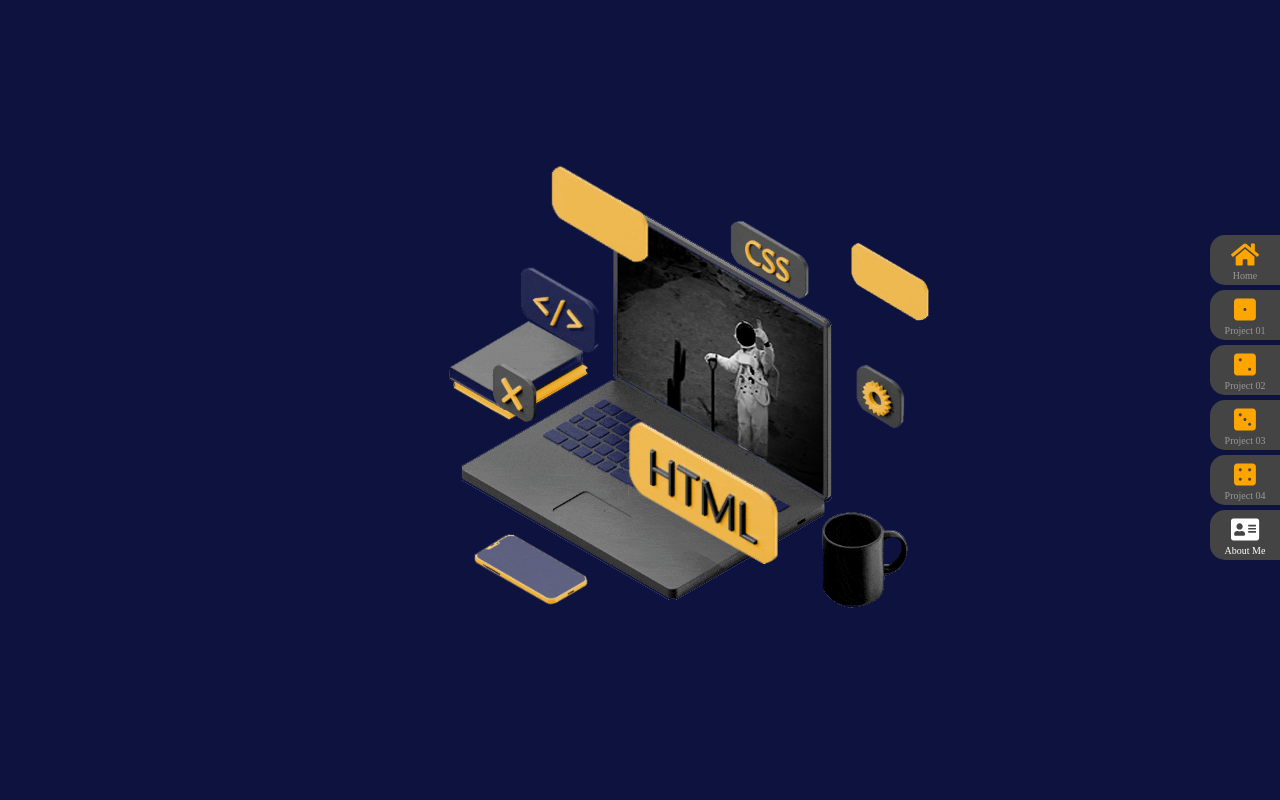
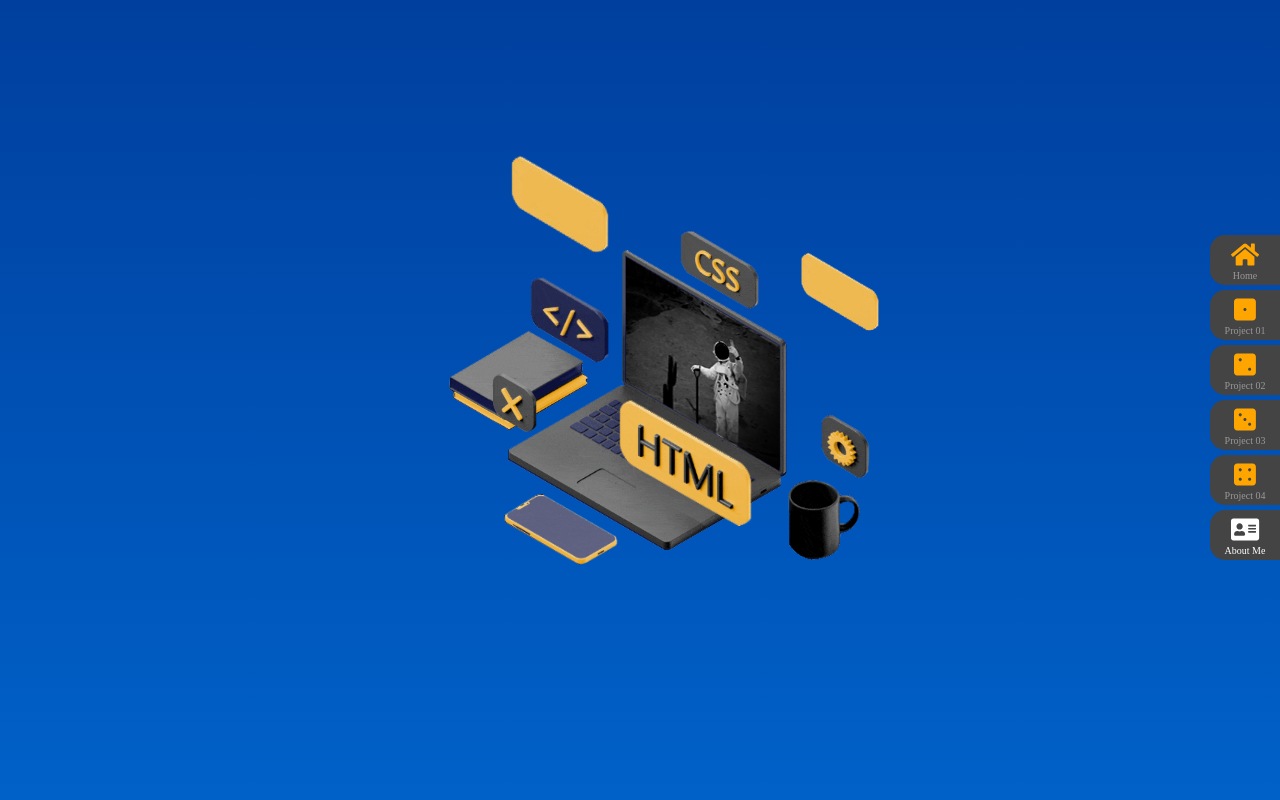
Before and after one commit to GiSeok-Hong/GiSeok-Hong.github.io, a plain HTML site: page index.html in a window 1280 px wide. Shown: the top 800 px of the page. Drawn offline with nearby package versions, Linux system fonts and the light colour scheme; grey boxes are pictures that could not be loaded.

Commit message:
08/26 css 수정 중...

```diff
--- a/css/index.css
+++ b/css/index.css
@@ -11,23 +11,24 @@
 #menu > li.active > a > span {color:#fff;}
 
 /* home */
+.section01 {background:linear-gradient(#003f9e, #0061c8);}
 .section01 > .home_wrap {width:1300px; height:100%; margin:0 auto; position: relative;}
 .section01 > .home_wrap > .txt {font-size: 48px; color: #fff; position: absolute; top:20%; left:50%; transform: translate(-50%, -50%);}
-.section01 > .home_wrap > .imgbox {width:400px; position:absolute; top:50%; left:50%; transform: translate(-50%, -50%); }
+.section01 > .home_wrap > .imgbox {width:300px; position:absolute; top:50%; left:50%; transform: translate(-50%, -50%); }
 .section01 > .home_wrap > .imgbox > img {width:100%;}
 .section01 > .home_wrap > .imgbox > img:not(:first-of-type) {position: absolute; width: 80px;}
 
 /* #notebook_img {} */
-#braket_img {top:30px; left:70px;}
-#css_img {top: -20px; left:280px;}
-#setting_img {top:150px; left:405px; width:50px;}
-#book_img {top: 80px; left:-30px; width:200px;}
-#phone_img {bottom:-20px; left:20px; width:120px;}
-#js_img {bottom:230px; left:400px;}
-#cup_img {bottom:-20px; right:-70px; width:120px;}
-#x_img {bottom:160px; left:15px; width:100px;}
-#html_img {bottom:12px; left:123px; width:260px;}
-#jquery_img {bottom:320px; left:100px; width:100px;}
+#braket_img {top:-10px; left:30px;}
+#css_img {top: -60px; left:180px;}
+#setting_img {top:150px; left:320px; width:50px;}
+#book_img {top: 40px; left:-80px; width:200px;}
+#phone_img {bottom:-30px; left:0px; width:120px;}
+#js_img {bottom:170px; left:300px;}
+#cup_img {bottom:-20px; right:-70px; width:100px;}
+#x_img {bottom:100px; left:-35px; width:100px;}
+#html_img {bottom:0px; left:70px; width:230px;}
+#jquery_img {bottom:280px; left:10px; width:100px;}
 
 
 
@@ -88,7 +89,8 @@
 
 
 /* intro */
-#intro {width:1300px; height:100%; margin: 0 auto; padding:100px 50px;}
+.section06 {background:linear-gradient(#003f9e, #0061c8);}
+#intro {width:1300px; height:100%; margin: 0 auto; padding:70px 50px;}
 #intro > .txt {width:100%; height:auto; text-align: center; font-size: 48px; color:#fff;}
 #intro > .icon {width:100%; height: 40px; display: flex; justify-content: center; margin:50px 0;}
 #intro > .icon > li {width:40px; height: 100%; position: relative; margin-right: 20px; border: 1px solid #fff; border-radius: 50%; background-color: #fff; cursor: pointer;}
@@ -98,11 +100,14 @@
 #intro > .icon > li:hover > a > span {display: block;}
 #intro > .icon > li > a > span {position: absolute; top:40px; left:-130%; min-width: 150px;  background-color: #000; border-radius: 20px; display: none; font-size: 12px; text-align: center; padding:5px 8px;}
 
-#intro > .intro_container {background-color: #eee; border-radius: 10px; overflow: hidden; width:1000px; margin:0 auto; display: flex;}
+
+      /* 아래쪽 카드모양 박스 */
+#intro > .intro_container {background-color: #eee; border-radius: 10px; overflow: hidden; width:1000px; margin:0 auto; display: flex; box-shadow:4px 4px 4px #ccc;}
+      /* 이미지가 있는 왼쪽 구간 */
 .intro_container > .intro_img {width:300px; height:400px;}
 .intro_container > .intro_img > img {width:100%; height:100%;}
-
-.intro_container > .intro_info {padding:50px; width: 700px;}
+      /* 정보가 있는 오른쪽 구간 */
+.intro_container > .intro_info {padding:50px; width: 700px; display: flex; justify-content: center; align-items: center; }
 .intro_container > .intro_info > table {width:100%; line-height: 30px;}
 .intro_container > .intro_info > table > th {width:200px;}
 .intro_container > .intro_info > table > td {width:200px;}
--- a/js/fullpage.js
+++ b/js/fullpage.js
@@ -1,7 +1,7 @@
 $(function() {
   new fullpage("#fullpage", {
       // (기본값 none) 각 구역별 CSS background-color 속성을 정의
-      sectionsColor: ['#0d123e','#eee','rgb(239,219,178,0.2)','#eee','rgb(239,219,178,0.2)', '#333'],
+      sectionsColor: ['#0d123e','#eee','rgb(239,219,178,0.2)','#eee','rgb(239,219,178,0.2)', '#0d123e'],
 
       // (기본값 true) 구역 내 컨텐츠가 수직으로 중심에 위치하도록 합니다. true로 설정되면 컨텐츠가 라이브러리로 포장됩니다.
       verticalCentered: false,
```
